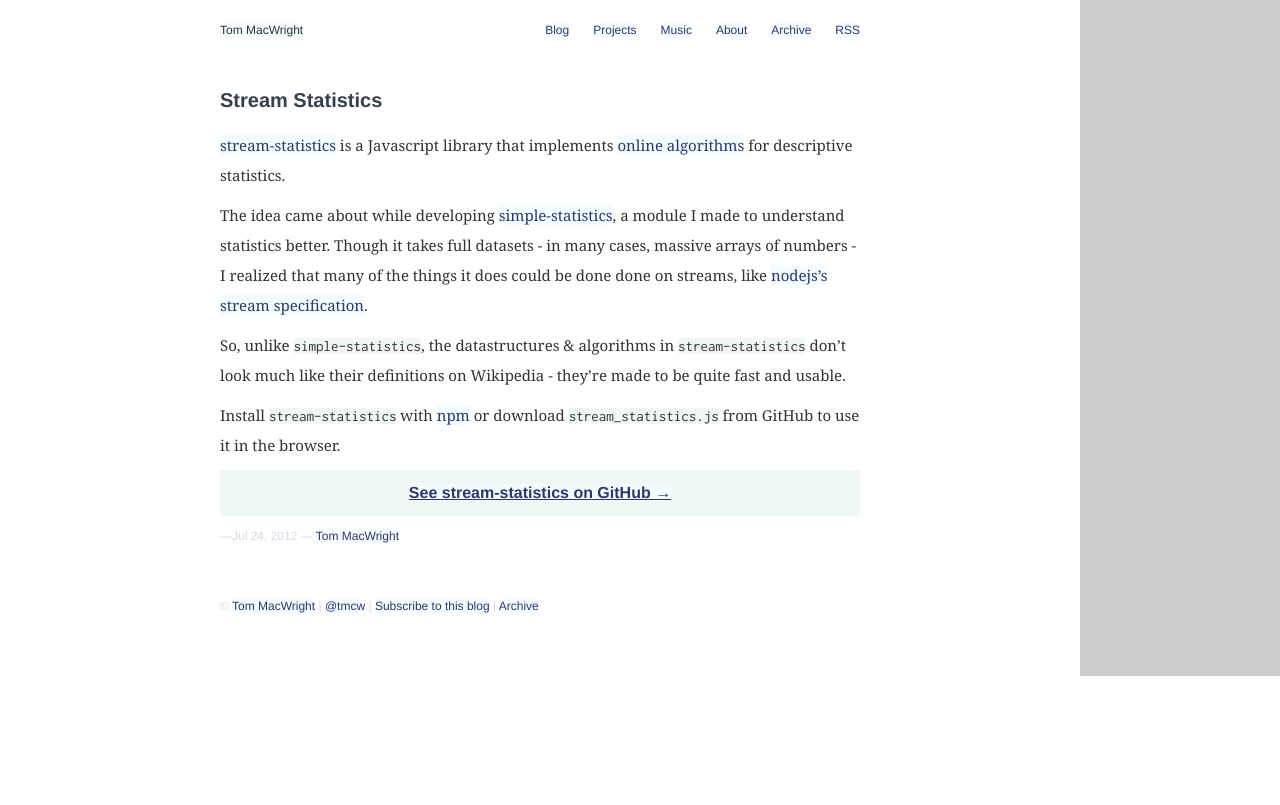
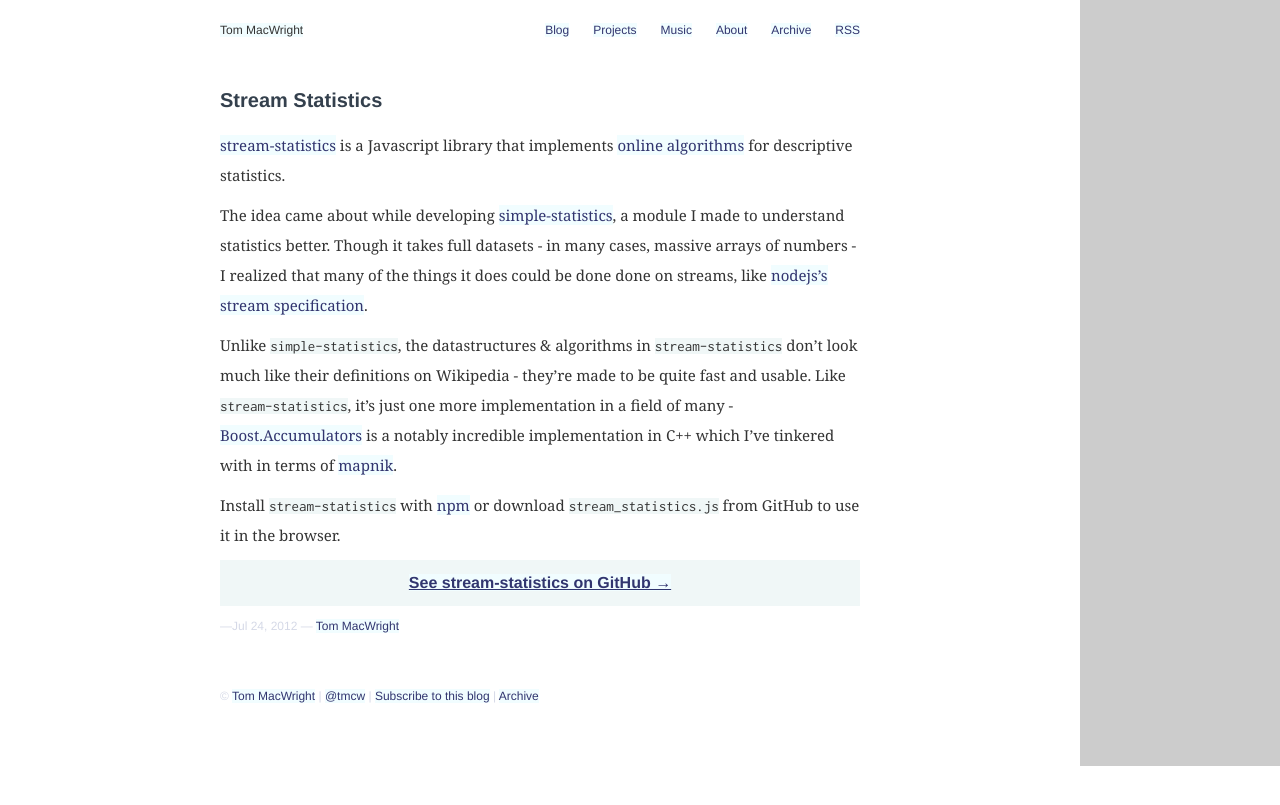
Before and after one commit to konklone/tmcw.github.com, a Jekyll site: the page built from _posts/2012-07-24-stream-statistics.md, in a window 1280 px wide. Shown: the top 805 px of the page. Built offline with Jekyll 4.4.1, drawn with Linux system fonts in a browser that asks for light colours; Markdown is read by kramdown in place of the engine named in the settings; comment, search, counter and statistics services are not loaded.

Commit message:
Add stream statistics post

```diff
--- a/_posts/2012-07-24-stream-statistics.md
+++ b/_posts/2012-07-24-stream-statistics.md
@@ -17,9 +17,12 @@ a module I made to understand statistics better. Though it takes full datasets -
 in many cases, massive arrays of numbers - I realized that many of the things
 it does could be done done on streams, like [nodejs's stream specification](http://nodejs.org/api/stream.html).
 
-So, unlike `simple-statistics`, the datastructures & algorithms in `stream-statistics`
+Unlike `simple-statistics`, the datastructures & algorithms in `stream-statistics`
 don't look much like their definitions on Wikipedia - they're made to be quite fast
-and usable.
+and usable. Like `stream-statistics`, it's just one more implementation in a field of
+many - [Boost.Accumulators](http://www.boost.org/doc/libs/1_50_0/doc/html/accumulators.html)
+is a notably incredible implementation in C++ which I've tinkered with in
+terms of [mapnik](http://mapnik.org/).
 
 Install `stream-statistics` with [npm](http://npmjs.org/) or download
 `stream_statistics.js` from GitHub to use it in the browser.
```
